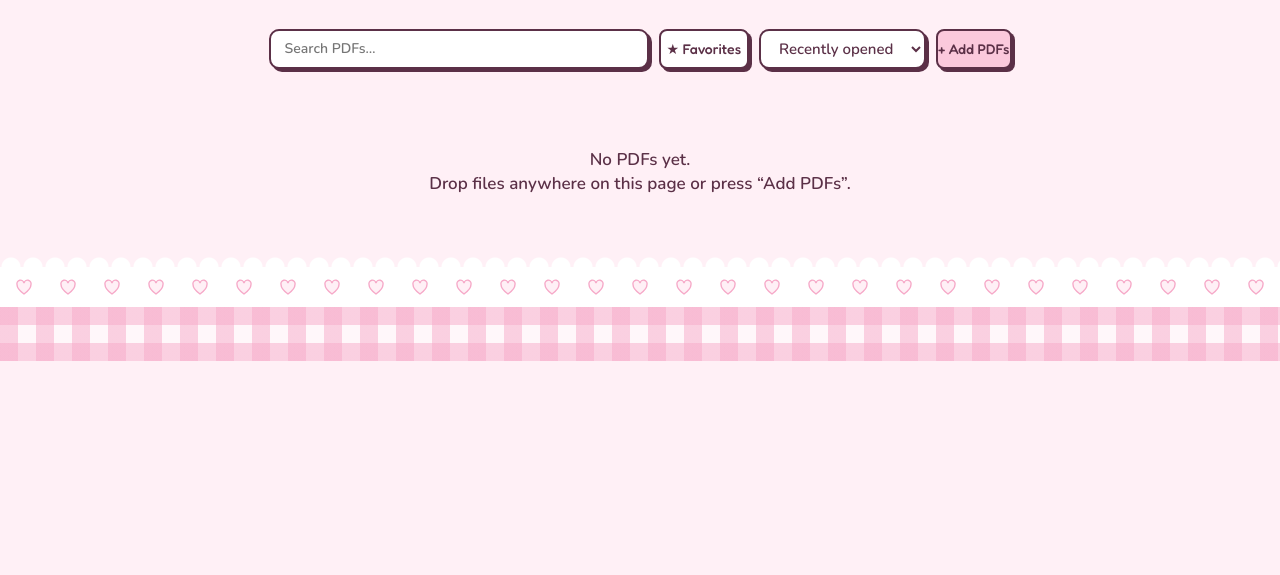
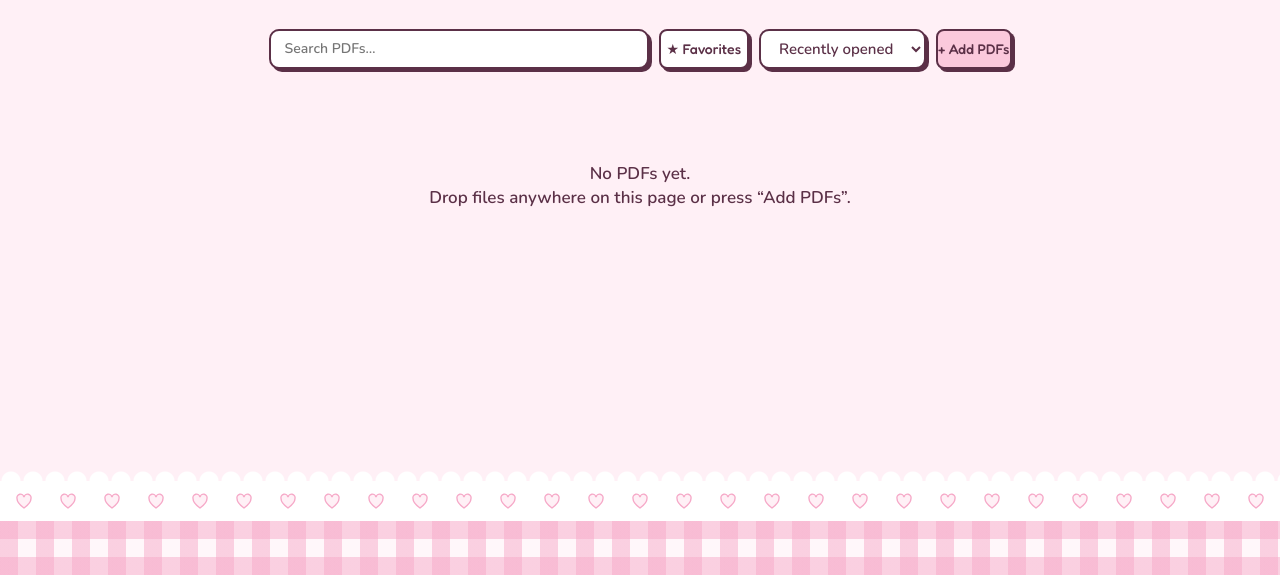
Before and after one commit to Praptea-code/bunny-binder-pdf-annotation, a plain HTML site: page index.html in a window 1280 px wide. Shown: the part 225-800 px from the top of the page. Drawn offline with nearby package versions, Linux system fonts and the light colour scheme.

```diff
--- a/css/style.css
+++ b/css/style.css
@@ -132,3 +132,6 @@ dialog::backdrop{background:rgba(255,200,222,.55)}
 dialog p{margin:0 0 10px}#dlgIn{width:100%;border-radius:var(--radius-in)}
 #toast{position:fixed;left:50%;bottom:22px;transform:translateX(-50%);background:var(--ink);color:#fff;border-radius:var(--radius);padding:8px 18px;z-index:80}
 @media(prefers-reduced-motion:no-preference){.card{transition:transform .15s}.card:hover{transform:translateY(-3px) rotate(-.6deg)}}
+
+#libView{min-height:100vh;display:flex;flex-direction:column}
+#libView>.lace.flip{margin-top:auto}
```
